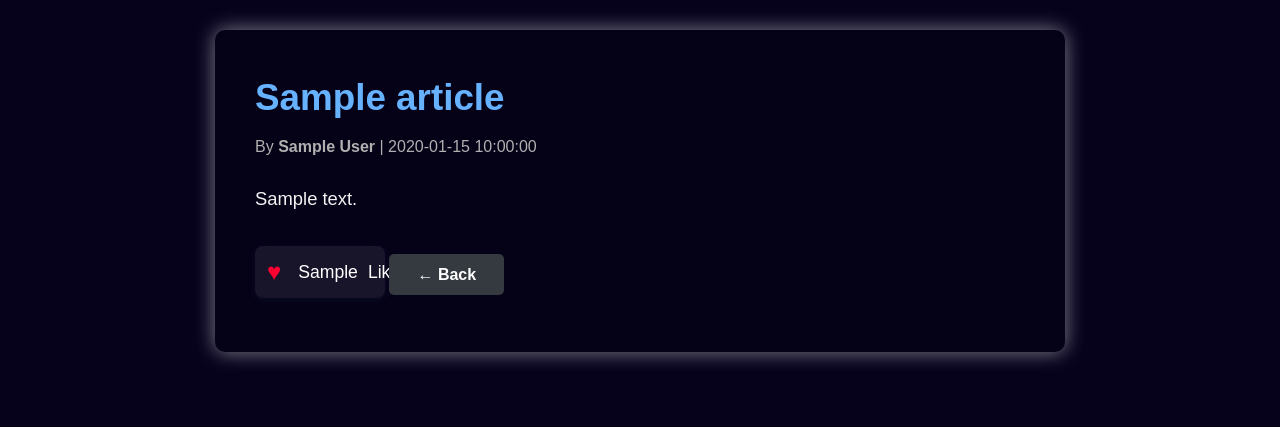
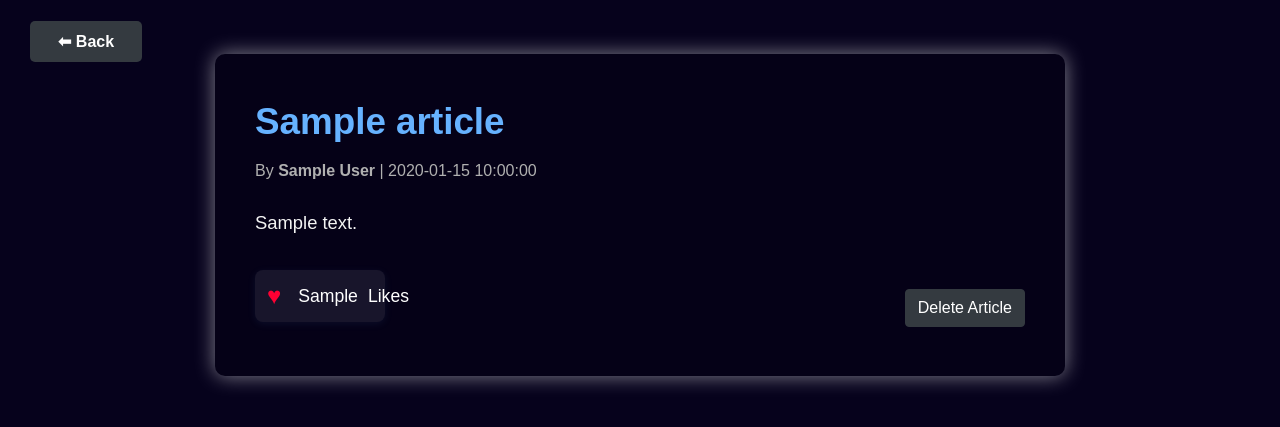
Before and after one commit to MathisCABOSTE/UNZA-WEB-ASSIGNMENT, a PHP site: page /article.php?id=1 in a window 1280 px wide. Shown: the top 427 px of the page. Run offline with PHP 8.4, Linux system fonts and the light colour scheme; the visitor is signed in with stand-in values (Sample User, id 1); tables that the repository leaves empty or names only in its code hold one stand-in row (values such as "Sample post").

Commit message:
delete button added to article page (WIP)

```diff
--- a/article.php
+++ b/article.php
@@ -1,5 +1,32 @@
 <?php
 session_start();
+
+$is_admin = isset($_SESSION['admin']);
+$user_id = isset($_SESSION['user_id']) ? $_SESSION['user_id'] : null;
+
+if ($_SERVER['REQUEST_METHOD'] === 'POST' && isset($_POST['delete_article'])) {
+    $delete_id = intval($_POST['article_id']);
+
+    // Vérifie que l'utilisateur est admin ou auteur
+    $check = $mysqli->prepare("SELECT author FROM articles WHERE article_id = ?");
+    $check->bind_param("i", $delete_id);
+    $check->execute();
+    $check->bind_result($article_author);
+    $check->fetch();
+    $check->close();
+
+    if ($is_admin || $user_id === $article_author) {
+        $delete = $mysqli->prepare("DELETE FROM articles WHERE article_id = ?");
+        $delete->bind_param("i", $delete_id);
+        if ($delete->execute()) {
+            $delete->close();
+            header("Location: index.php");
+            exit();
+        }
+    }
+}
+
+
 // Connect to the database
 $mysqli = new mysqli("localhost", "providence", "bb1wy", "Providence");
 if ($mysqli->connect_errno) {
@@ -29,6 +56,7 @@ if ($stmt->num_rows === 0) {
 }
 
 $stmt->bind_result($title, $author, $datetime, $content);
+$can_delete = $is_admin || ($user_id === $author);
 $stmt->fetch();
 
 // Check if user is logged in
@@ -105,6 +133,14 @@ if ($user_id) {
             color: #66b2ff;
             text-decoration: none;
         }
+
+        .actions-row {
+            display: flex;
+            justify-content: space-between;
+            align-items: center;
+            /* margin-bottom: 1.5rem; */
+        }
+
         .heart {
             font-size: 1.5rem;
             color: #ff4d6d;
@@ -140,6 +176,7 @@ if ($user_id) {
     </style>
 </head>
 <body>
+    <a href="javascript:history.back()" class="back-link">⬅ Back</a>
     <div class="article-box">
         <div class="article-title"><?php echo htmlspecialchars($title); ?></div>
         <div class="article-meta">
@@ -148,6 +185,7 @@ if ($user_id) {
         <div class="article-content">
             <?php echo nl2br(htmlspecialchars($content)); ?>
         </div>
+        <div class="actions-row">
             <div class="like-card">
                 <button id="like-card-btn" style="background:none;border:none;padding:0;outline:none;cursor:pointer;display:inline-flex;align-items:center;gap:10px;">
                     <span class="heart<?php echo $liked ? ' liked' : ''; ?>">
@@ -165,7 +203,13 @@ if ($user_id) {
                     ?></span> <span style="color:#fff;">Likes</span>
                 </button>
             </div>
-        <a href="javascript:history.back()" class="back-link">← Back</a>
+            <?php if ($can_delete): ?>
+            <form method="POST" style="margin-left: auto;">
+                <input type="hidden" name="article_id" value="<?php echo $article_id; ?>">
+                <button type="submit" name="delete_article" class="btn btn-dark" onclick="return confirm('Confirm delete?');">Delete Article</button>
+            </form>
+            <?php endif; ?>
+        </div>
         <script>
         document.getElementById('like-card-btn').onclick = function() {
             fetch('like_article.php?id=<?php echo $article_id; ?>', {method: 'POST'})
```
Lines whose indentation alone changed are shown as unchanged.
